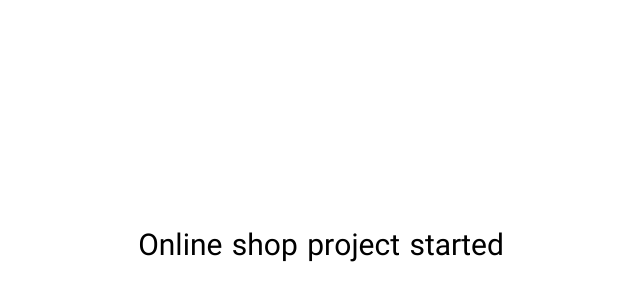
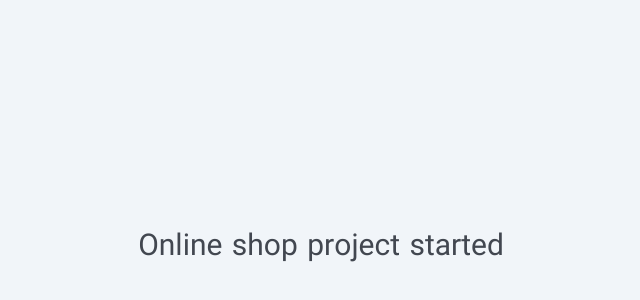
Before and after one commit to matsprea/E-Commerce-OnlineShop, a Next.js app: page / in a window 1280 px wide. Shown: the part 152-452 px from the top of the page, without its empty margins (319-959 px from the left). Built offline with nearby package versions, Linux system fonts and the light colour scheme.

Commit message:
style: :lipstick: add bgc and color to html and body (with css variables)

```diff
--- a/styles/globals.css
+++ b/styles/globals.css
@@ -35,6 +35,8 @@ body {
   margin: 0;
   padding: 0;
   font-family: var(--font-family);
+  background-color: rgb(var(--color-bg));
+  color: rgb(var(--color-text-base));
 }
 
 a {
```
